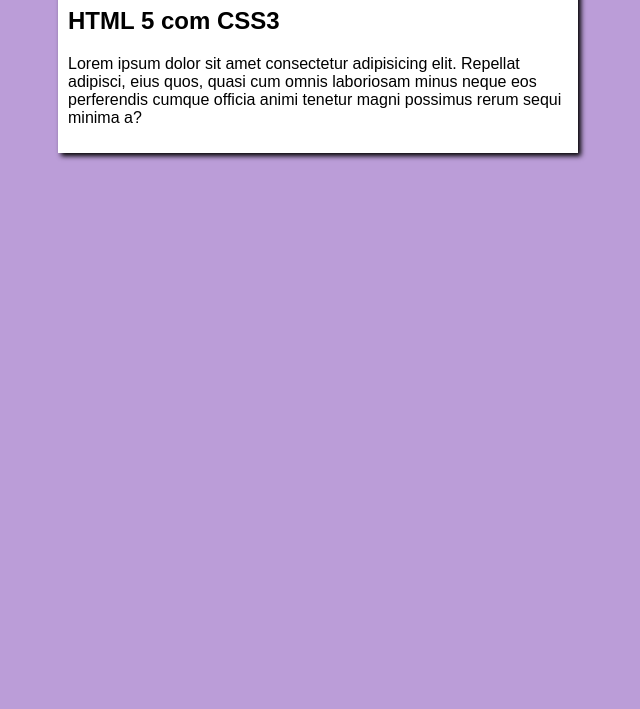
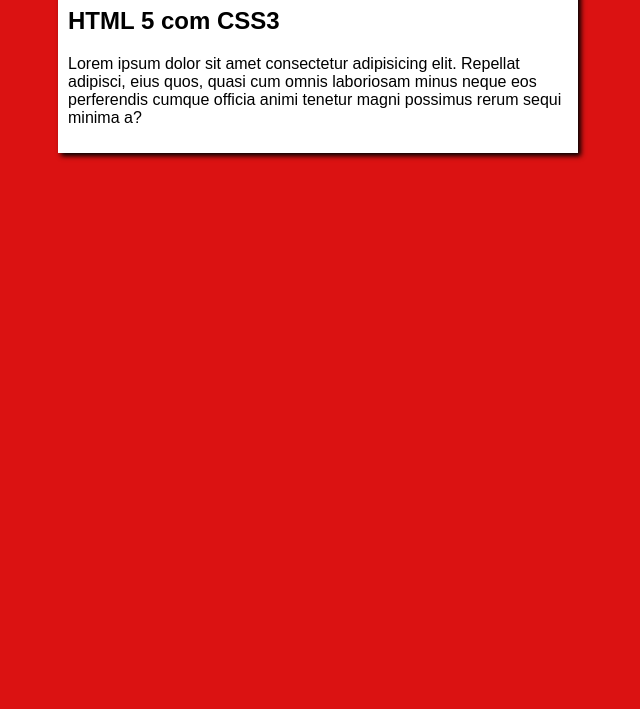
Before and after one commit to ximenes-leonardo/projeto-site, a plain HTML site: page index.html in a window 1280 px wide. Shown: the part 91-800 px from the top of the page, without its empty margins (322-962 px from the left). Drawn offline with Linux system fonts and the light colour scheme.

Commit message:
Troquei cor background

```diff
--- a/estilos/style.css
+++ b/estilos/style.css
@@ -3,7 +3,7 @@
 }
 
 body{
-    background-color:rgb(187, 157, 216);
+    background-color:rgb(219, 18, 18);
 }
 
 main{
```
